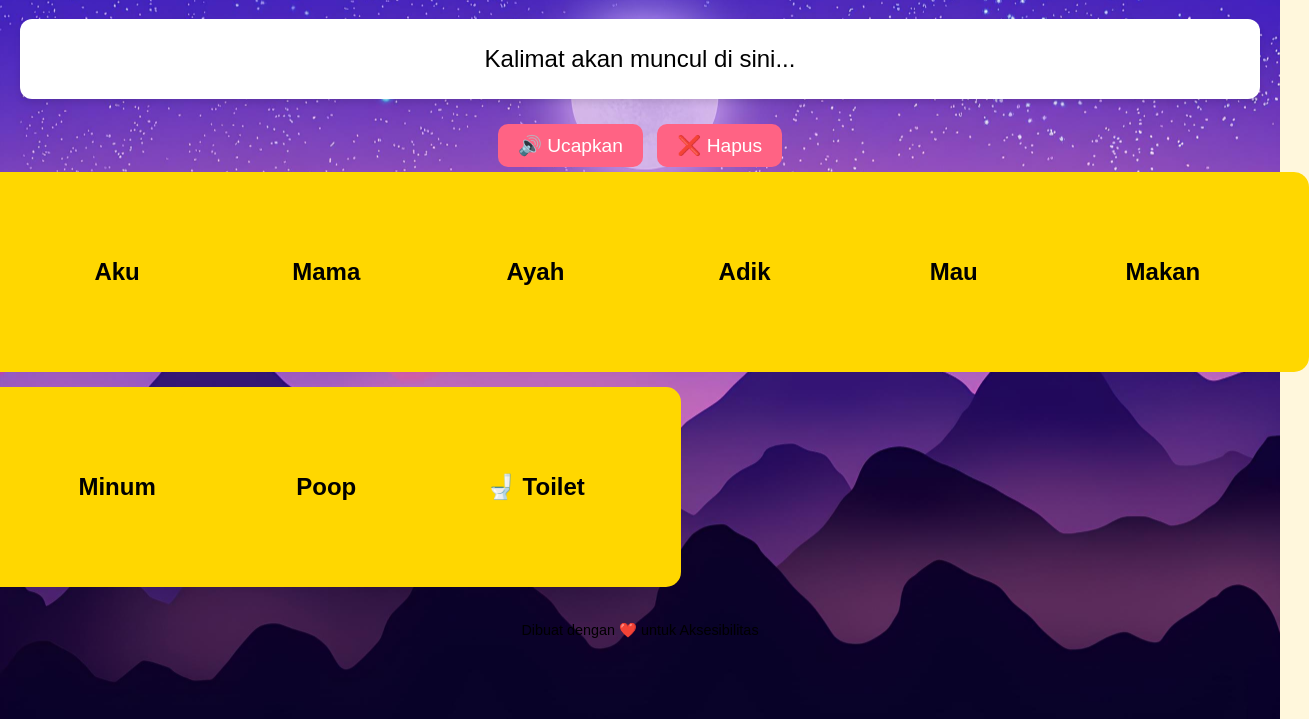
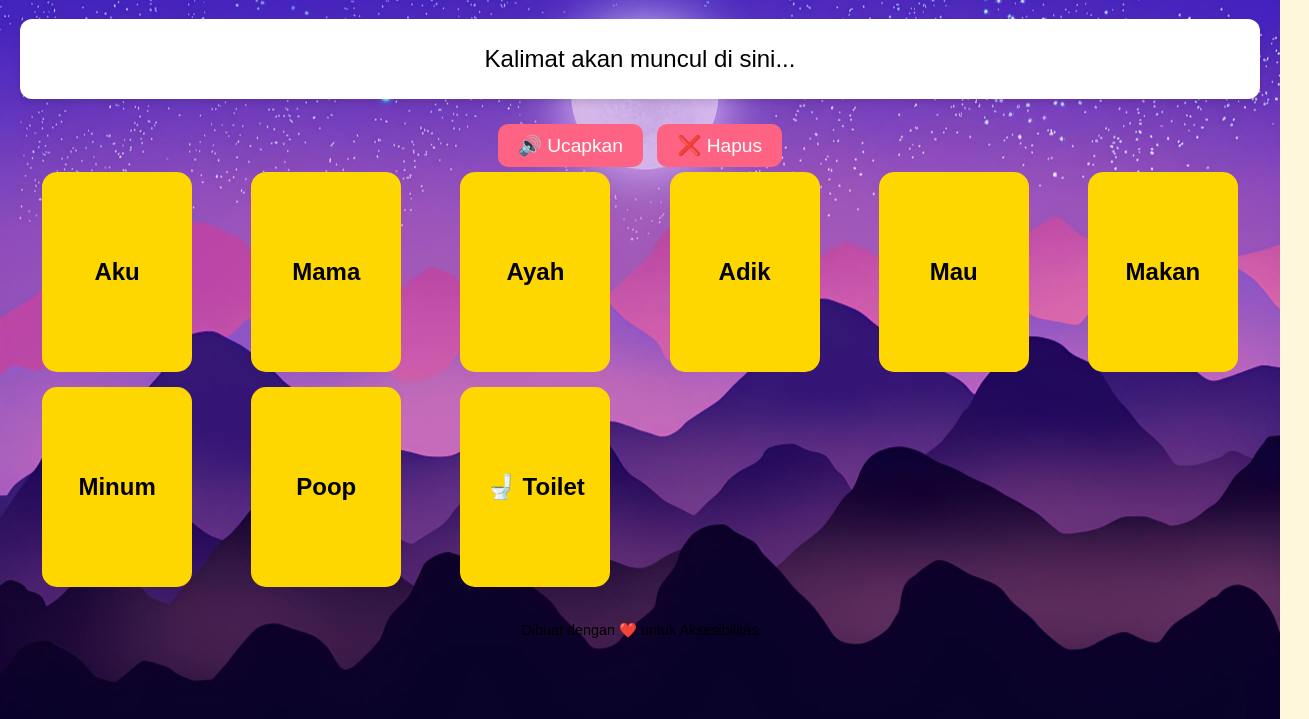
Before and after one commit to resolvedretry/hww, a plain HTML site: page index.html in a window 1280 px wide. Shown: the part 81-800 px from the top of the page, 1309 px wide, since content can reach past the window. Drawn offline with Linux system fonts and the light colour scheme.

Commit message:
Update styles.css

```diff
--- a/styles.css
+++ b/styles.css
@@ -48,7 +48,7 @@ header h1 {
     font-weight: bold;
     border-radius: 15px;
     cursor: pointer;
-    width: 150%;
+    width: 150px;
     height: 200px; /* Add this to set button height */
     display: flex;
     align-items: center;
```
